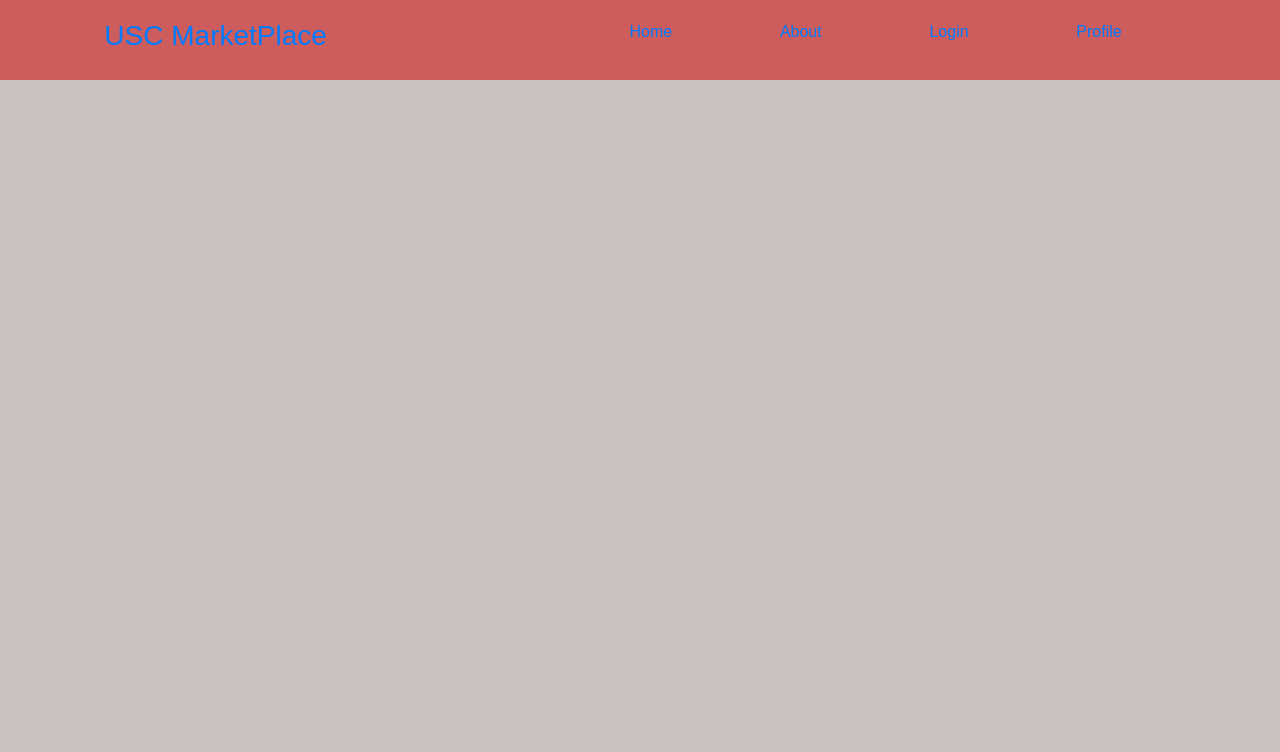
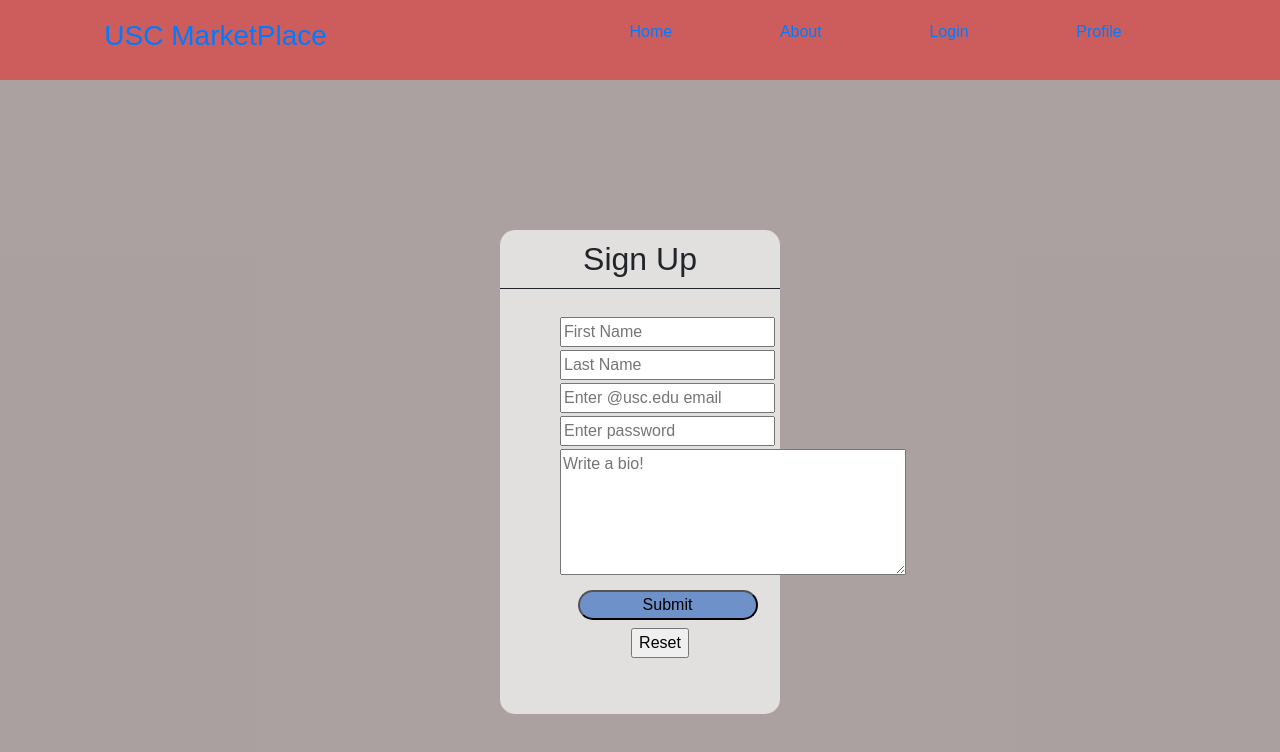
Before and after one commit to Khushal-Kalidindi/uscmarketplace-react, a React (Create React App) app in the folder usc-marketplace/: page /signup in a window 1280 px wide. Shown: the top 752 px of the page. Built offline with nearby package versions, Linux system fonts and the light colour scheme.

Commit message:
created a signup page

```diff
--- a/usc-marketplace/src/App.css
+++ b/usc-marketplace/src/App.css
@@ -1,6 +1,7 @@
 .App {
   text-align: center;
 }
+
 nav {
   display: flex;
   justify-content: space-around;
@@ -17,3 +18,8 @@
   align-items: center;
   list-style: none;
 }
+
+.box{
+  background-color: white;
+  border: black;
+}
--- a/usc-marketplace/src/App.js
+++ b/usc-marketplace/src/App.js
@@ -5,6 +5,7 @@
 import Nav from "./pages/Nav";
 import LoginPage from "./pages/Login";
 import ProfilePage from "./pages/Profile";
+import SignupPage from "./pages/Signup"
 import { BrowserRouter as Router, Routes, Route } from "react-router-dom";
 
 function App() {
@@ -17,6 +18,7 @@
           <Route path="/about" element={<AboutPage />} />
           <Route path="/login" element={<LoginPage />} />
           <Route path="/profile" element={<ProfilePage />} />
+          <Route path="/signup" element={<SignupPage />} />
         </Routes>
       </div>
     </Router>
--- a/usc-marketplace/src/pages/Login.js
+++ b/usc-marketplace/src/pages/Login.js
@@ -1,5 +1,8 @@
 import "./../App.css";
 import "./style.css";
+import SignupPage from "./Signup"
+import { Link } from "react-router-dom";
+
 
 function LoginPage() {
   return (
@@ -32,7 +35,11 @@
 
               <input class="login-button" type="submit" value="Login"></input>
               <div class="signup_link">
-                Not a member? <a href="#">Signup</a>
+                Not a member?
+                <Link to="/signup">
+                  <li>Signup</li>
+                </Link>
+                {/* <a href="/signup">Signup</a> */}
               </div>
             </form>
           </div>
--- /dev/null
+++ b/usc-marketplace/src/pages/Signup.js
@@ -0,0 +1,34 @@
+import "./../App.css";
+import "./style.css";
+
+function SignupPage() {
+  return (
+    <html>
+      <head>
+        <script
+          src="https://kit.fontawesome.com/fd33c7b4a1.js"
+          crossorigin="anonymous"
+        ></script>
+        <meta charset="utf-8" />
+      </head>
+      <body>
+        <div class="login-container">
+            <h1>Sign Up</h1>
+            <form>
+                <ul class="blank">
+                    <li><input type="text" name="name" placeholder="First Name" required></input></li>
+                    <li><input type="text" name="name" placeholder="Last Name" required></input></li>
+                    <li><input type="email" name="email" pattern=".+@usc\.edu" placeholder="Enter @usc.edu email" required></input></li>
+                    <li><input type="password" name="password" placeholder="Enter password" required></input></li>
+                    <li><textarea rows="5" cols="35" name="bio" placeholder="Write a bio!"></textarea></li>
+                    <li><input type="submit" name="submit"></input></li>
+                    <li><input type="reset" name="reset"></input></li>
+                </ul>
+            </form>
+        </div>
+      </body>
+    </html>
+  );
+}
+
+export default SignupPage;
--- a/usc-marketplace/src/pages/style.css
+++ b/usc-marketplace/src/pages/style.css
@@ -71,6 +71,14 @@
   margin-left: 15px;
   border-radius: 30px;
   background-color: rgb(109, 145, 200);
+  margin-top: 5px;
+  margin-bottom: 5px;
+}
+
+li {
+  text-align: center;
+  margin-top: 3px;
+  margin-bottom: 3px;
 }
 
 .google {
@@ -100,3 +108,7 @@
 .login-button {
   font-size: 20px;
 }
+
+ul.blank {
+  list-style-type: none; /* Remove bullets */
+}
```
Also changed, not shown: 2 other files (tests, documents, lock files or other folders).
